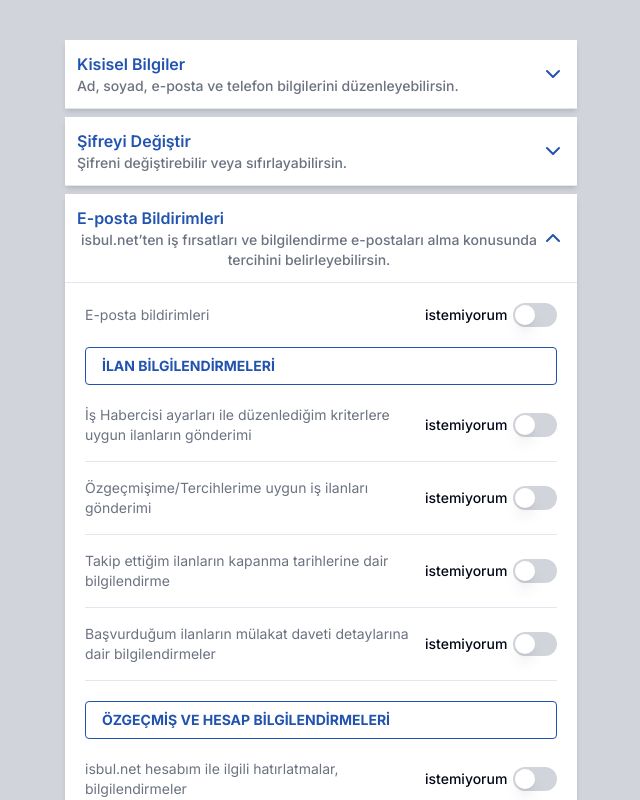
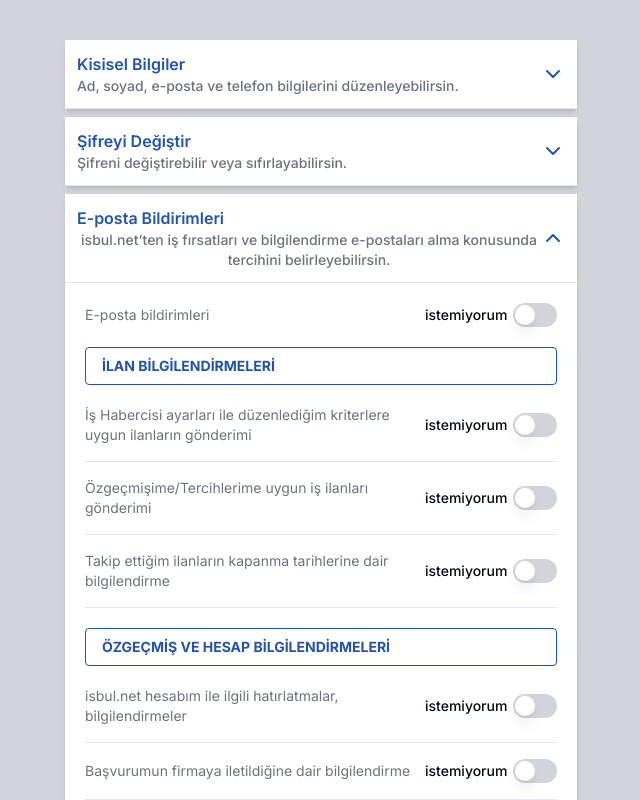
Before and after one commit to ikbalarslandev/mulakat, a Next.js app: page / in a window 1280 px wide. Both pictures are taken after a click on the button 640 px from the left and 238 px from the top of the page. Shown: the top 800 px of the page, without its empty margins (319-959 px from the left). Built offline with nearby package versions, Linux system fonts and the light colour scheme.

Commit message:
Clean code

```diff
--- /dev/null
+++ b/components/eposta-section/ilan.tsx
@@ -0,0 +1,24 @@
+import SectionTemplate from "../section-template";
+
+const Ilan = () => {
+  return (
+    <div className="w-full">
+      {" "}
+      <h3 className="border border-mblue rounded-sm  w-full my-5 px-4 py-2 text-mblue font-bold">
+        İLAN BİLGİLENDİRMELERİ
+      </h3>
+      <div className="flex flex-col w-full gap-4">
+        <SectionTemplate desc="İş Habercisi ayarları ile düzenlediğim kriterlere uygun ilanların gönderimi" />
+        <hr />
+        <SectionTemplate desc="Özgeçmişime/Tercihlerime uygun iş ilanları gönderimi" />
+        <hr />
+        <SectionTemplate desc="Takip ettiğim ilanların kapanma tarihlerine dair bilgilendirme" />
+        <hr />
+        {/* <SectionTemplate desc="Başvurduğum ilanların mülakat daveti detaylarına dair bilgilendirmeler" />
+        <hr /> */}
+      </div>
+    </div>
+  );
+};
+
+export default Ilan;
--- /dev/null
+++ b/components/eposta-section/kampanya.tsx
@@ -0,0 +1,21 @@
+import SectionTemplate from "../section-template";
+
+const Kampanya = () => {
+  return (
+    <div className="w-full">
+      <h3 className="border border-mblue rounded-sm  w-full my-5 px-4 py-2 text-mblue font-bold">
+        ÖZGEÇMİŞ VE HESAP BİLGİLENDİRMELERİ
+      </h3>
+      <div className="flex flex-col w-full gap-4">
+        <SectionTemplate desc="isbul.net hesabım ile ilgili hatırlatmalar, bilgilendirmeler" />
+        <hr />
+        <SectionTemplate desc="Başvurumun firmaya iletildiğine dair bilgilendirme" />
+        <hr />
+        <SectionTemplate desc="Firma özgeçmişimi görüntülediğine dair bildirimler" />
+        <hr />
+      </div>
+    </div>
+  );
+};
+
+export default Kampanya;
--- /dev/null
+++ b/components/eposta-section/mesaj.tsx
@@ -0,0 +1,17 @@
+import SectionTemplate from "../section-template";
+
+const Mesaj = () => {
+  return (
+    <div className="w-full">
+      <h3 className="border border-mblue rounded-sm  w-full my-5 px-4 py-2 text-mblue font-bold">
+        MESAJ BİLGİLENDİRMELERİ
+      </h3>
+      <div className="flex flex-col w-full gap-4">
+        <SectionTemplate desc="Görmediğim mesajların bilgilendirmeleri" />
+        <hr />
+      </div>
+    </div>
+  );
+};
+
+export default Mesaj;
--- /dev/null
+++ b/components/eposta-section/ozgecmis.tsx
@@ -0,0 +1,24 @@
+import SectionTemplate from "../section-template";
+
+const Ozgecmis = () => {
+  return (
+    <div className="w-full">
+      {" "}
+      <h3 className="border border-mblue rounded-sm  w-full my-5 px-4 py-2 text-mblue font-bold">
+        KAMPANYA VE PROMOSYONLAR BİLGİLENDİRMELERİ
+      </h3>
+      <div className="flex flex-col w-full gap-4">
+        <SectionTemplate desc="Seminer – Etkinlik Duyuruları" />
+        <hr />
+        <SectionTemplate desc="İsbul.net ürünleri ile ilgili tanıtımlar" />
+        <hr />
+        <SectionTemplate desc="İsbul.net iş ortaklarının kampanya ve tanıtım duyuruları" />
+        <hr />
+        <SectionTemplate desc="Başvurduğum ilanların mülakat daveti detaylarına dair bilgilendirmeler" />
+        <hr />
+      </div>
+    </div>
+  );
+};
+
+export default Ozgecmis;
--- /dev/null
+++ b/components/section-template.tsx
@@ -0,0 +1,12 @@
+import IstiyorumSwitch from "./istiyorum-swithch";
+
+const SectionTemplate = ({ desc }: { desc: string }) => {
+  return (
+    <div className="flex items-center justify-between w-full">
+      <p className="text-gray-500 text-sm">{desc}</p>
+      <IstiyorumSwitch />
+    </div>
+  );
+};
+
+export default SectionTemplate;
--- a/components/widgets/eposta-bildirimleri.tsx
+++ b/components/widgets/eposta-bildirimleri.tsx
@@ -1,74 +1,21 @@
 import { Button } from "@/components/ui/button";
 
-import IstiyorumSwitch from "../istiyorum-swithch";
-
-const SectionTemplate = ({ desc }: { desc: string }) => {
-  return (
-    <div className="flex items-center justify-between w-full">
-      <p className="text-gray-500 text-sm">{desc}</p>
-      <IstiyorumSwitch />
-    </div>
-  );
-};
+import SectionTemplate from "../section-template";
+import Ilan from "../eposta-section/ilan";
+import Kampanya from "../eposta-section/kampanya";
+import Mesaj from "../eposta-section/mesaj";
+import Ozgecmis from "../eposta-section/ozgecmis";
 
 const EpostaBildirimleri = () => {
   return (
     <div className="flex flex-col items-center m-5">
       <SectionTemplate desc="E-posta bildirimleri" />
-      <div className="w-full">
-        {" "}
-        <h3 className="border border-mblue rounded-sm  w-full my-5 px-4 py-2 text-mblue font-bold">
-          İLAN BİLGİLENDİRMELERİ
-        </h3>
-        <div className="flex flex-col w-full gap-4">
-          <SectionTemplate desc="İş Habercisi ayarları ile düzenlediğim kriterlere uygun ilanların gönderimi" />
-          <hr />
-          <SectionTemplate desc="Özgeçmişime/Tercihlerime uygun iş ilanları gönderimi" />
-          <hr />
-          <SectionTemplate desc="Takip ettiğim ilanların kapanma tarihlerine dair bilgilendirme" />
-          <hr />
-          <SectionTemplate desc="Başvurduğum ilanların mülakat daveti detaylarına dair bilgilendirmeler" />
-          <hr />
-        </div>
-      </div>
-      <div className="w-full">
-        <h3 className="border border-mblue rounded-sm  w-full my-5 px-4 py-2 text-mblue font-bold">
-          ÖZGEÇMİŞ VE HESAP BİLGİLENDİRMELERİ
-        </h3>
-        <div className="flex flex-col w-full gap-4">
-          <SectionTemplate desc="isbul.net hesabım ile ilgili hatırlatmalar, bilgilendirmeler" />
-          <hr />
-          <SectionTemplate desc="Başvurumun firmaya iletildiğine dair bilgilendirme" />
-          <hr />
-          <SectionTemplate desc="Firma özgeçmişimi görüntülediğine dair bildirimler" />
-          <hr />
-        </div>
-      </div>
-      <div className="w-full">
-        <h3 className="border border-mblue rounded-sm  w-full my-5 px-4 py-2 text-mblue font-bold">
-          MESAJ BİLGİLENDİRMELERİ
-        </h3>
-        <div className="flex flex-col w-full gap-4">
-          <SectionTemplate desc="Görmediğim mesajların bilgilendirmeleri" />
-          <hr />
-        </div>
-      </div>
-      <div className="w-full">
-        {" "}
-        <h3 className="border border-mblue rounded-sm  w-full my-5 px-4 py-2 text-mblue font-bold">
-          KAMPANYA VE PROMOSYONLAR BİLGİLENDİRMELERİ
-        </h3>
-        <div className="flex flex-col w-full gap-4">
-          <SectionTemplate desc="Seminer – Etkinlik Duyuruları" />
-          <hr />
-          <SectionTemplate desc="İsbul.net ürünleri ile ilgili tanıtımlar" />
-          <hr />
-          <SectionTemplate desc="İsbul.net iş ortaklarının kampanya ve tanıtım duyuruları" />
-          <hr />
-          <SectionTemplate desc="Başvurduğum ilanların mülakat daveti detaylarına dair bilgilendirmeler" />
-          <hr />
-        </div>
-      </div>
+
+      <Ilan />
+      <Kampanya />
+      <Mesaj />
+      <Ozgecmis />
+
       <Button variant="kaydet" className="ml-auto mt-5">
         Kaydet
       </Button>
```
